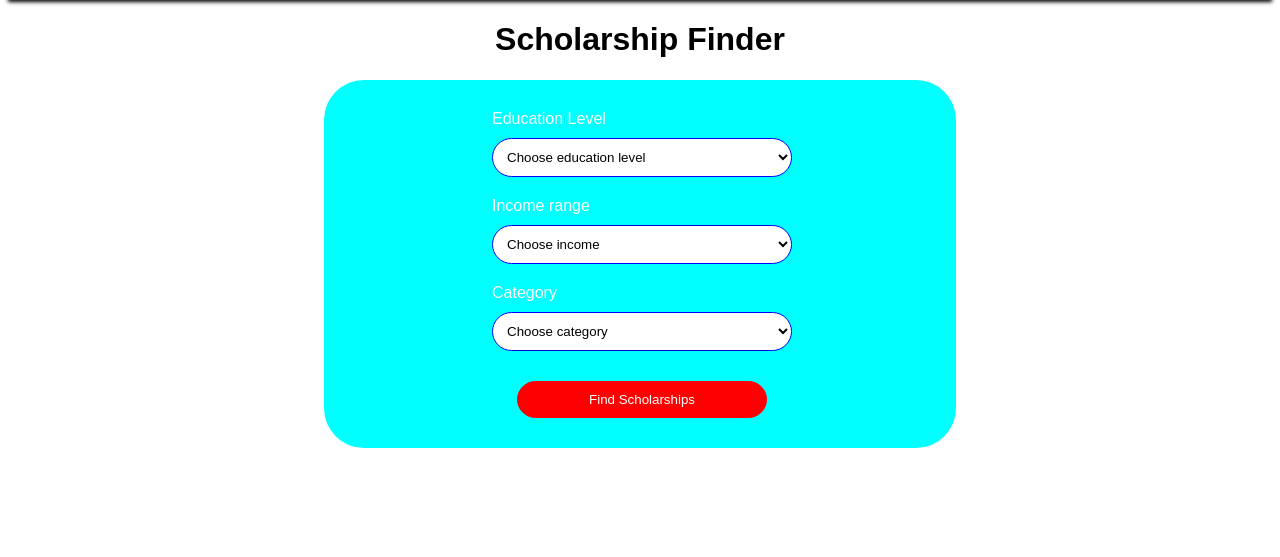
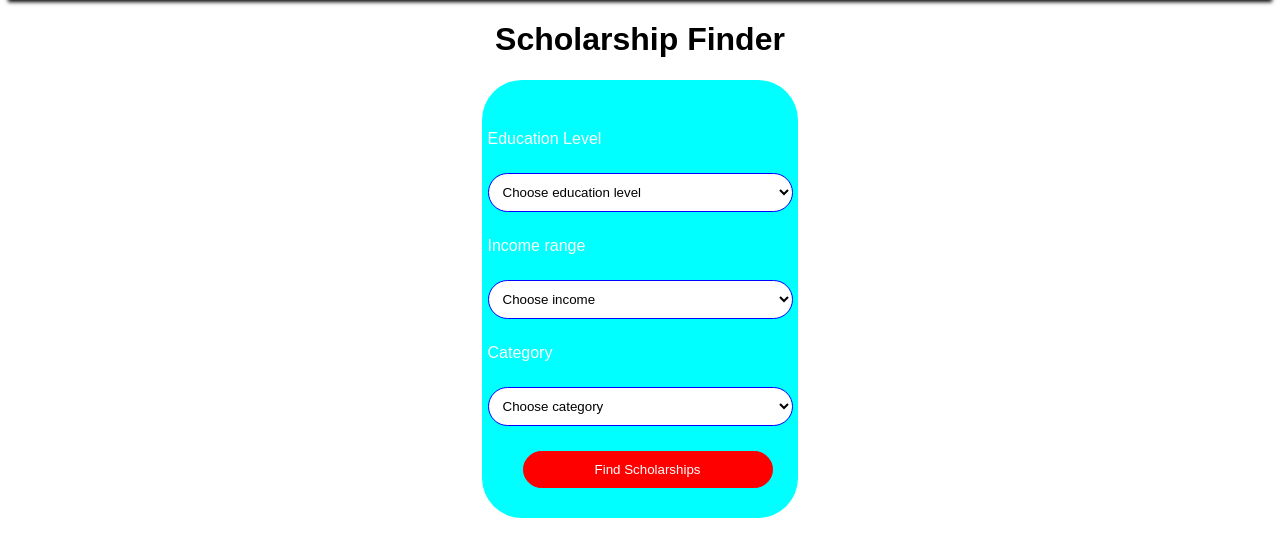
Before and after one commit to ritikjuyal/apnacollege-demo, a PHP site: page /homes.html in a window 1280 px wide. Shown: the part 66-623 px from the top of the page. Run offline with PHP 8.4, Linux system fonts and the light colour scheme.

Commit message:
Add files via upload

```diff
--- a/style.css
+++ b/style.css
@@ -36,28 +36,32 @@ body{
 }
 .form{
     background-color: #0ff;
+    display: grid;
+    align-items: center;
+    justify-content: center;
+    padding: 10px;
+    border-radius: 40px;
+    margin: 0 25%;
     padding: 30px 25% 20px 25%;
     border-radius: 40px;
 }
 label{
     color: #fff;
+    margin: 20px 0;
 }
 select{
     background-color: #fff;
     border: 1px solid #00f;
+    margin: 5px 0;
     padding: 10px;
     border-radius: 40px;
-    width: 300px;
-}
-label,select,button{
-    margin: 10px 10px 20px 10px;
 }
 button{
     text-align: center;
     width: 250px;
     background-color: #f00;
     color: #fff;
-    margin: 10px 20px 10px 35px;
+    margin: 20px 20px 10px 35px;
     border-radius: 40px;
     padding: 10px;
     border: 1px solid #f00;
```
